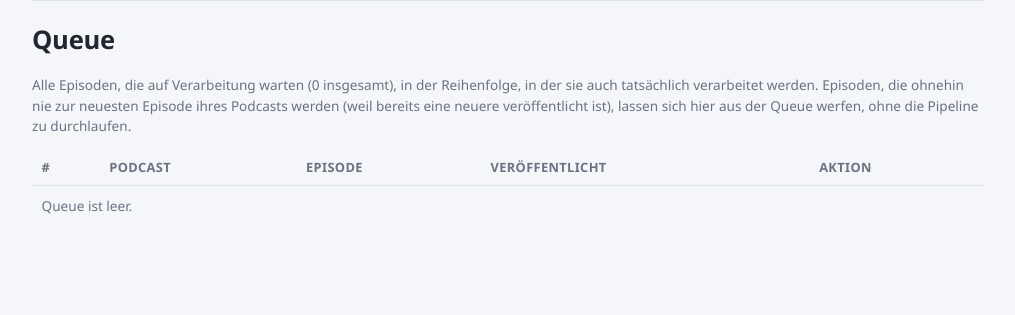
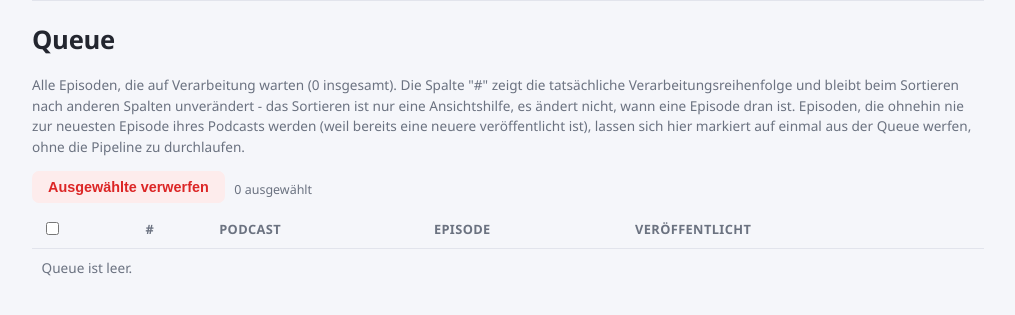
Before and after one commit to niko31337/PewPewAdPod, a FastAPI app: page /queue in a window 1280 px wide. Shown: the part 76-391 px from the top of the page, without its empty margins (132-1147 px from the left). Run offline with FastAPI, Linux system fonts and the light colour scheme; data that the repository does not hold is empty.

Commit message:
queue management

```diff
--- a/app/models.py
+++ b/app/models.py
@@ -152,4 +152,5 @@ class AppConfig(SQLModel, table=True):
     max_cache_size_mb: Optional[float] = None  # None = unbegrenzt
     min_duplicate_seconds: Optional[float] = None  # None = ad_keywords.yaml-Default verwenden
     llm_ad_detection_enabled: bool = False  # ressourcenintensiv - Opt-in
+    master_feed_episodes_per_podcast: int = 1  # wie viele neueste Episoden je Podcast im Sammelfeed erscheinen
     updated_at: datetime = Field(default_factory=utcnow)
--- a/app/templates/queue.html
+++ b/app/templates/queue.html
@@ -2,31 +2,42 @@
 {% block content %}
 <h1>Queue</h1>
 <p class="muted">
-  Alle Episoden, die auf Verarbeitung warten ({{ rows|length }} insgesamt), in der Reihenfolge, in der sie
-  auch tatsächlich verarbeitet werden. Episoden, die ohnehin nie zur neuesten Episode ihres Podcasts werden
-  (weil bereits eine neuere veröffentlicht ist), lassen sich hier aus der Queue werfen, ohne die
-  Pipeline zu durchlaufen.
+  Alle Episoden, die auf Verarbeitung warten ({{ rows|length }} insgesamt). Die Spalte "#" zeigt die
+  tatsächliche Verarbeitungsreihenfolge und bleibt beim Sortieren nach anderen Spalten unverändert - das
+  Sortieren ist nur eine Ansichtshilfe, es ändert nicht, wann eine Episode dran ist. Episoden, die ohnehin
+  nie zur neuesten Episode ihres Podcasts werden (weil bereits eine neuere veröffentlicht ist), lassen sich
+  hier markiert auf einmal aus der Queue werfen, ohne die Pipeline zu durchlaufen.
 </p>
 
-<table>
+<form method="post" action="/queue/skip-selected" id="queue-form"
+      onsubmit="return confirm('Ausgewählte Episoden dauerhaft aus der Queue werfen? Sie werden nie verarbeitet und tauchen bei zukünftigen Feed-Updates nicht erneut auf.');">
+  <div class="flex" style="margin-bottom:0.5rem;">
+    <button type="submit" class="danger">Ausgewählte verwerfen</button>
+    <span class="muted small" id="selected-count">0 ausgewählt</span>
+  </div>
+
+  <table id="queue-table">
     <thead>
-    <tr><th>#</th><th>Podcast</th><th>Episode</th><th>Veröffentlicht</th><th>Aktion</th></tr>
+      <tr>
+        <th><input type="checkbox" id="select-all" title="Alle auswählen"></th>
+        <th class="sortable" data-sort-type="num">#</th>
+        <th class="sortable" data-sort-type="text">Podcast</th>
+        <th class="sortable" data-sort-type="text">Episode</th>
+        <th class="sortable" data-sort-type="date">Veröffentlicht</th>
+      </tr>
     </thead>
     <tbody>
     {% for row in rows %}
       <tr>
-      <td class="muted">{{ loop.index }}</td>
-      <td>{{ row.feed_title }}</td>
-      <td>
+        <td><input type="checkbox" class="row-select" name="episode_ids" value="{{ row.episode.id }}"></td>
+        <td data-value="{{ loop.index }}">{{ loop.index }}</td>
+        <td data-value="{{ row.feed_title }}">{{ row.feed_title }}</td>
+        <td data-value="{{ row.episode.title }}">
           {{ row.episode.title }}
           {% if row.episode.status == "reanalyze" %}<span class="badge new">Neuanalyse</span>{% endif %}
         </td>
-      <td class="muted">{{ row.episode.pubdate.strftime("%Y-%m-%d") if row.episode.pubdate else "" }}</td>
-      <td>
-        <form method="post" action="/episodes/{{ row.episode.id }}/skip"
-              onsubmit="return confirm('Diese Episode dauerhaft aus der Queue werfen? Sie wird nie verarbeitet und taucht bei zukünftigen Feed-Updates nicht erneut auf.');">
-          <button type="submit" class="danger">Verwerfen</button>
-        </form>
+        <td data-value="{{ row.episode.pubdate.isoformat() if row.episode.pubdate else '' }}" class="muted">
+          {{ row.episode.pubdate.strftime("%Y-%m-%d") if row.episode.pubdate else "" }}
         </td>
       </tr>
     {% else %}
@@ -34,4 +45,7 @@
     {% endfor %}
     </tbody>
   </table>
+</form>
+
+<script src="/static/js/queue.js"></script>
 {% endblock %}
```
Also changed, not shown: app/routers/config.py (+9 -0 lines), app/routers/public_feed.py (+24 -19 lines), app/routers/queue.py (+15 -1 lines), app/templates/config.html (+12 -0 lines), tests/test_queue_page.py (+56 -0 lines). Lines whose indentation alone changed are shown as unchanged.
